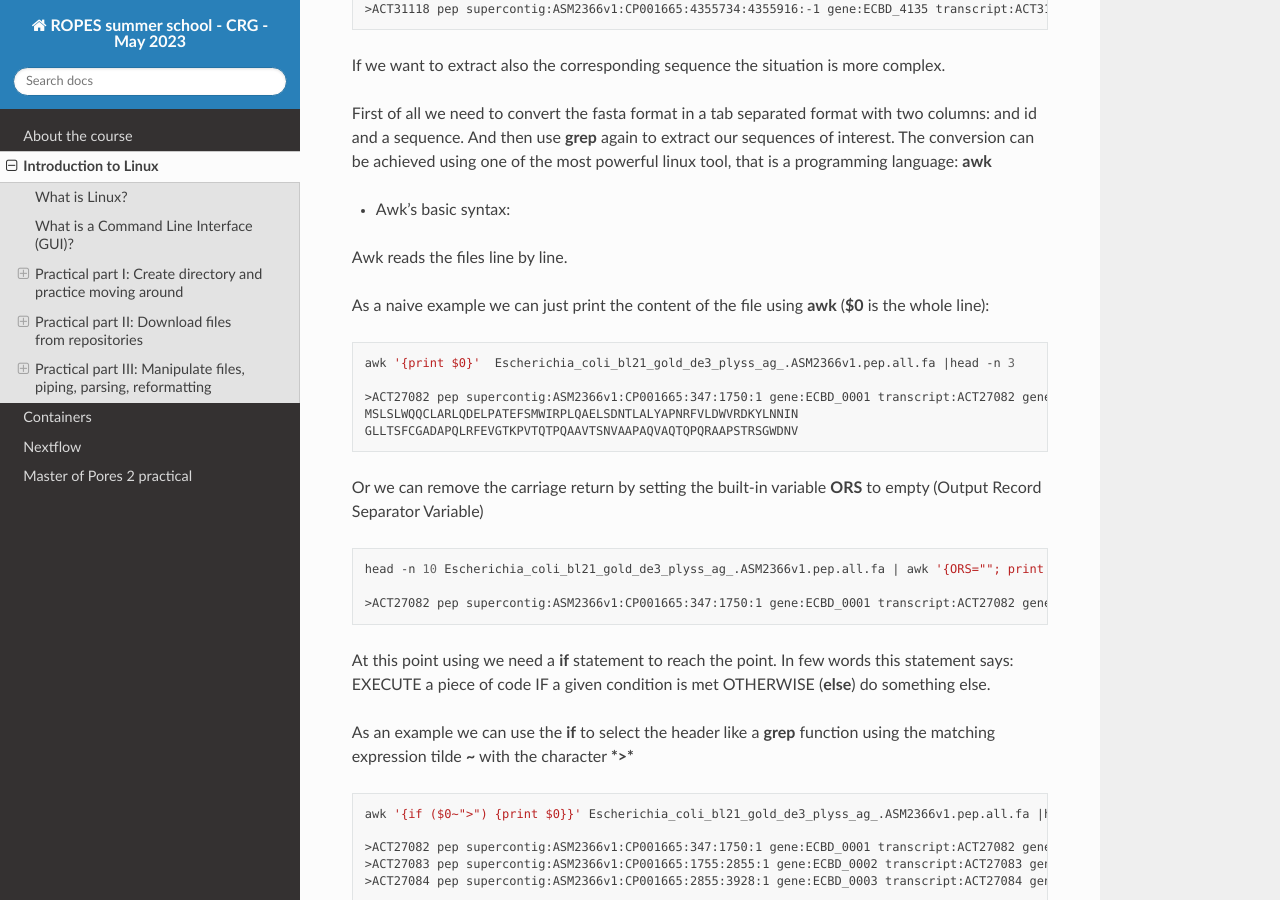
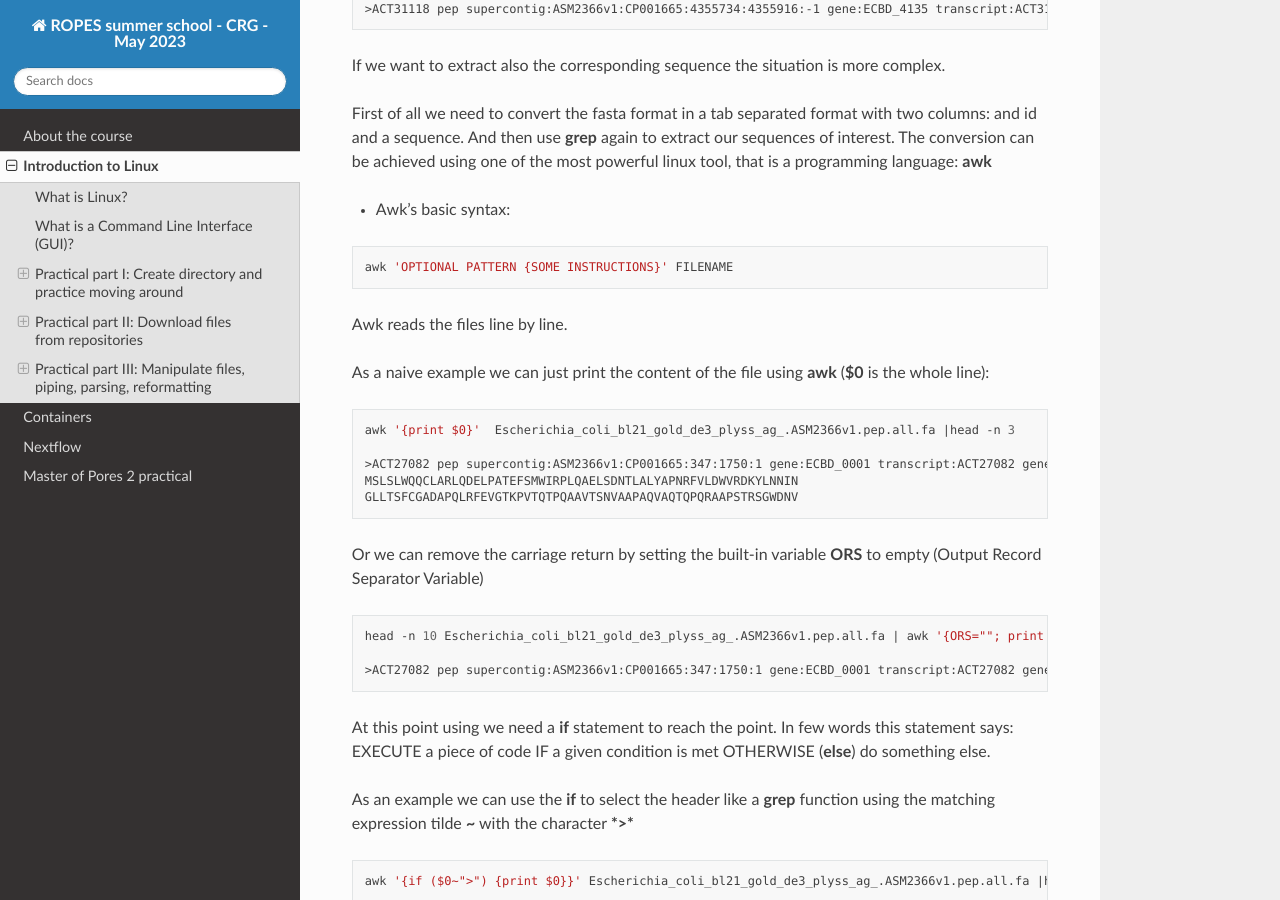
Before and after one commit to biocorecrg/ropes-linux-mop2-2023, a Sphinx documentation site: the page built from docs/linux_basics.rst, in a window 1280 px wide and 900 px high, scrolled down 13048 px. Built offline with Sphinx 7.4.7 and the Read the Docs theme 2.0.0, drawn with Linux system fonts in a browser that asks for light colours.

Commit message:
Update linux_basics.rst

```diff
--- a/docs/linux_basics.rst
+++ b/docs/linux_basics.rst
@@ -530,7 +530,7 @@ The conversion can be achieved using one of the most powerful linux tool, that i
 
 * Awk's basic syntax:
 
-.. highlight:: awk
+.. code-block:: bash
 
    awk 'OPTIONAL PATTERN {SOME INSTRUCTIONS}' FILENAME
 
```
